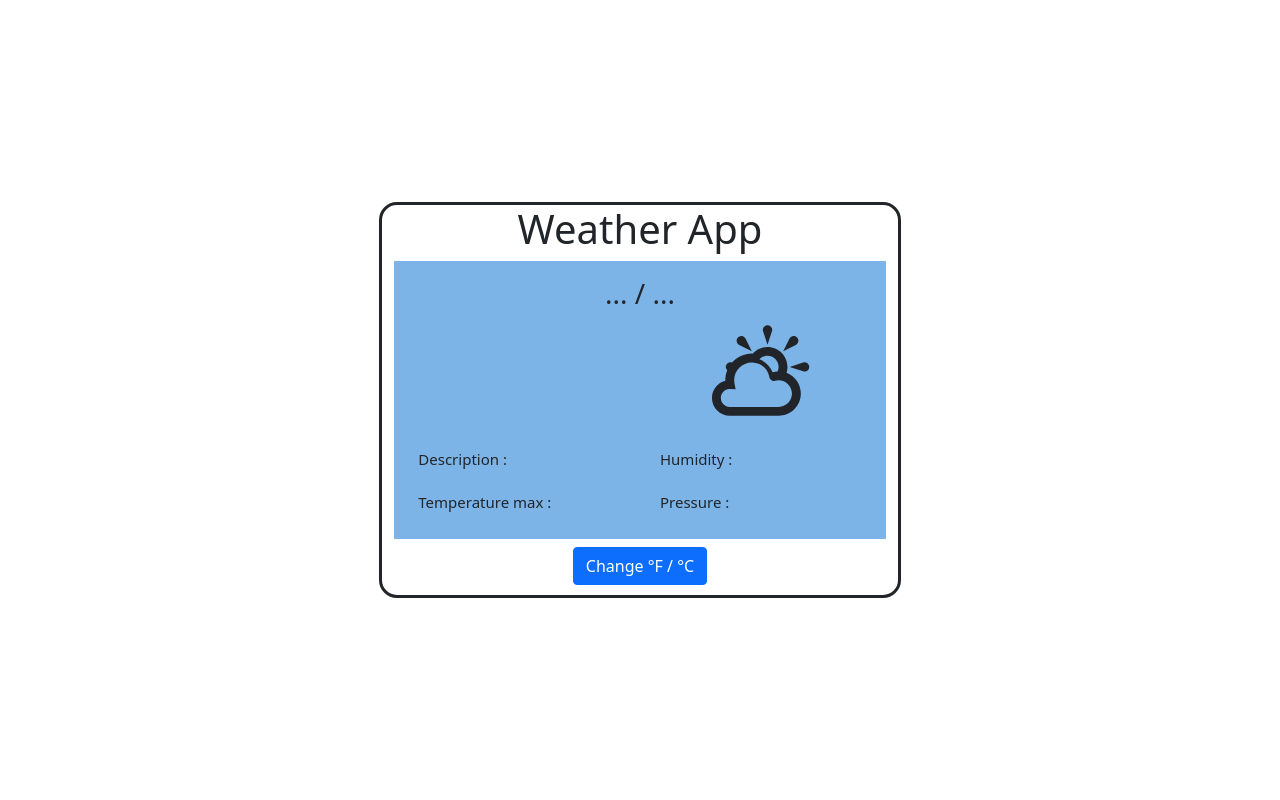
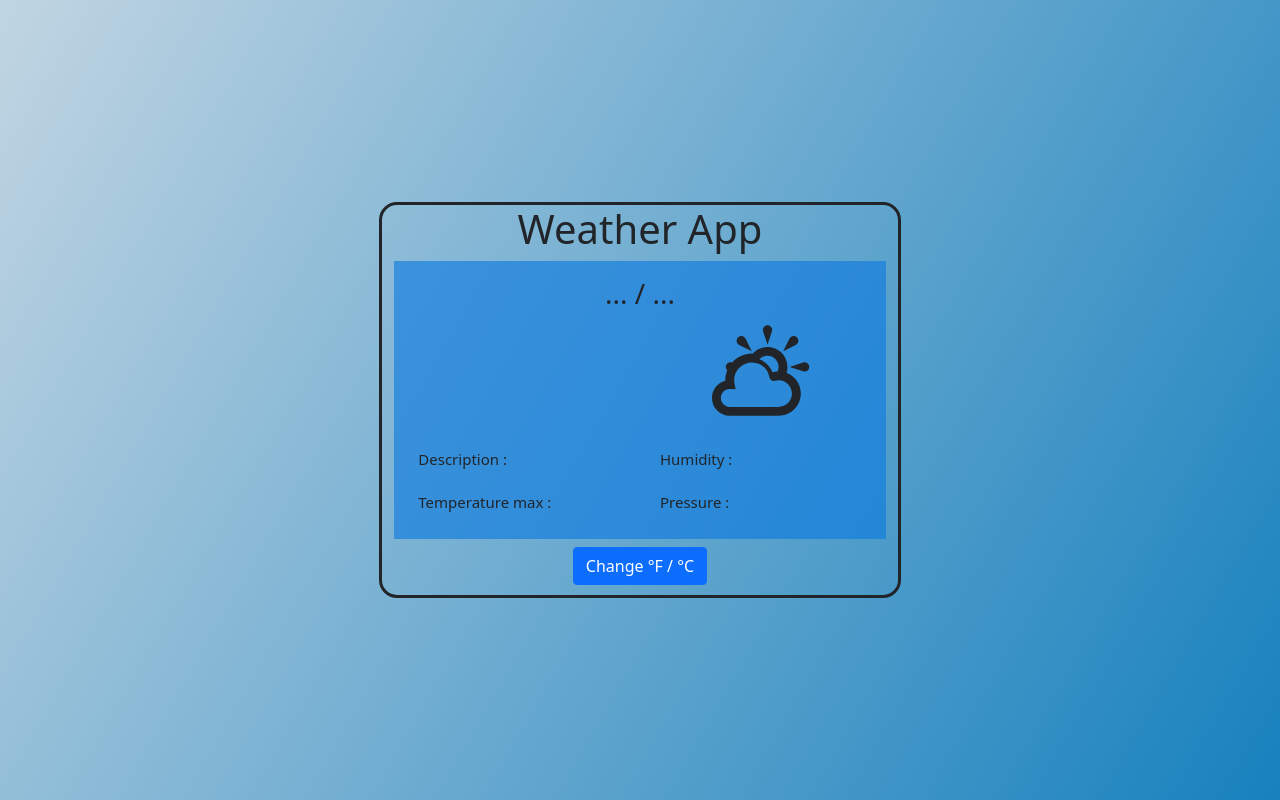
Before and after one commit to camilogore99/Weather-app, a React (Create React App) app: page / in a window 1280 px wide. Built offline with nearby package versions, Linux system fonts and the light colour scheme; no server answers.

Commit message:
change color

```diff
--- a/src/style.css
+++ b/src/style.css
@@ -1,3 +1,6 @@
+body {
+  background: linear-gradient(120deg, #c1d5e2, #1781be);
+}
 .container {
   display: flex;
   justify-content: center;
@@ -20,7 +23,7 @@
   min-width: 200px;
 }
 .card-body {
-  background-color: rgba(49, 137, 219, 0.63);
+  background-color: rgba(14, 122, 223, 0.63);
 }
 .father-tem-icon {
   max-height: 120px;
```
